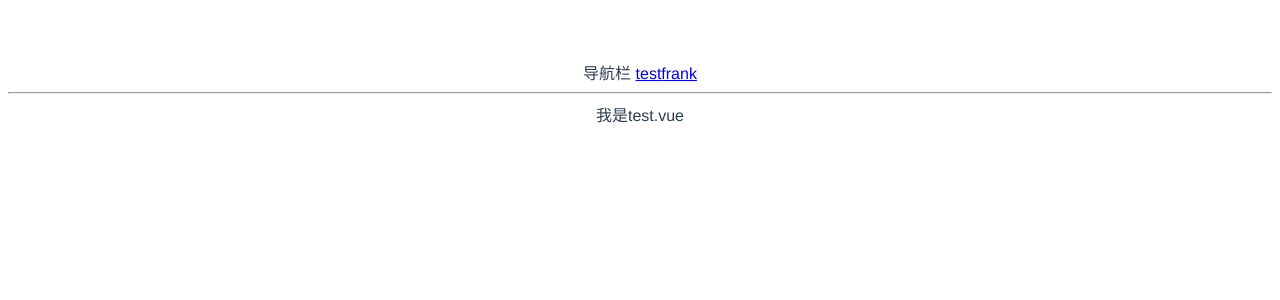
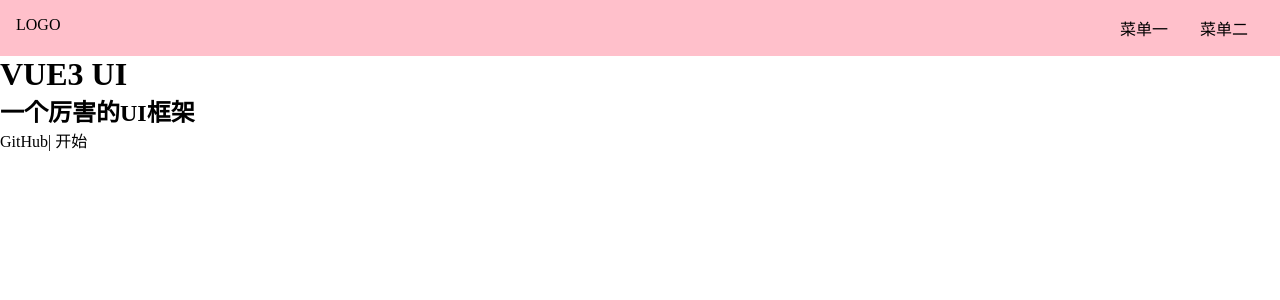
Before and after one commit to Fanrongrong-123/wheel-vue3-ui, a Vue app: page / in a window 1280 px wide. Shown: the top 300 px of the page. Built offline with nearby package versions, Linux system fonts and the light colour scheme.

Commit message:
封装topnav组件

```diff
--- a/package.json
+++ b/package.json
@@ -1,5 +1,5 @@
 {
-  "name": "V3-lun",
+  "name": "vue-wheel-ui",
   "version": "0.0.0",
   "scripts": {
     "dev": "vite",
@@ -11,6 +11,7 @@
   },
   "devDependencies": {
     "@vue/compiler-sfc": "^3.0.0-rc.1",
+    "sass": "1.26.10",
     "vite": "^1.0.0-rc.1"
   }
 }
--- a/src/App.vue
+++ b/src/App.vue
@@ -1,8 +1,5 @@
 <template>
-  <div>导航栏
-    <router-link to="/">test</router-link>
-    <router-link to="/xxx">frank</router-link>
-    <hr/>
+  <div>
     <router-view/>
   </div>
 
--- /dev/null
+++ b/src/components/topnav.vue
@@ -0,0 +1,39 @@
+<template>
+  <div class="topnav">
+    <div class="logo">LOGO</div>
+    <ul class="menu">
+      <li>菜单一</li>
+      <li>菜单二</li>
+    </ul>
+  </div>
+</template>
+
+<script>
+export default {
+  name: 'topnav'
+}
+</script>
+
+<style lang="scss" scoped>
+.topnav {
+  background: pink;
+  display: flex;
+  padding: 16px;
+
+  > .logo {
+    max-width: 6em;
+    margin-right: auto;
+  }
+
+  > .menu {
+    display: flex;
+    white-space: nowrap;
+    flex-wrap: nowrap;
+
+    > li {
+      margin: 0 1em;
+    }
+  }
+}
+
+</style>
--- a/src/index.css
+++ /dev/null
@@ -1,8 +0,0 @@
-#app {
-  font-family: Avenir, Helvetica, Arial, sans-serif;
-  -webkit-font-smoothing: antialiased;
-  -moz-osx-font-smoothing: grayscale;
-  text-align: center;
-  color: #2c3e50;
-  margin-top: 60px;
-}
--- /dev/null
+++ b/src/index.scss
@@ -0,0 +1,19 @@
+* {
+  margin: 0;
+  padding: 0;
+  box-sizing: border-box;
+}
+
+ul,
+ol {
+  list-style: none;
+}
+
+a {
+  text-decoration: none;
+  color: inherit;
+
+  &:hover {
+    border-bottom: 1px solid;
+  }
+}
--- /dev/null
+++ b/src/views/Doc.vue
@@ -0,0 +1,19 @@
+<template>
+  <topnav/>
+    <div class="content">
+      <aside>边栏</aside>
+      <main>主内容</main>
+    </div>
+</template>
+
+<script>
+import Topnav from '../components/topnav.vue'
+export default {
+  name: 'Doc',
+  components: {Topnav}
+}
+</script>
+
+<style scoped>
+
+</style>
--- /dev/null
+++ b/src/views/Home.vue
@@ -0,0 +1,25 @@
+<template>
+  <div>
+    <Topnav/>
+    <div class="banner">
+      <h1>VUE3 UI</h1>
+        <h2>一个厉害的UI框架</h2>
+      <p class="actions">
+        <a href="#">GitHub</a>|
+        <a href="#">开始</a>
+      </p>
+    </div>
+  </div>
+</template>
+
+<script lang="ts">
+import Topnav from '../components/topnav.vue';
+export default {
+  name: 'Home',
+  components: {Topnav}
+};
+</script>
+
+<style lang="scss" scoped>
+
+</style>
```
Also changed, not shown: src/main.ts (+7 -5 lines), 1 other file (tests, documents, lock files or other folders).
